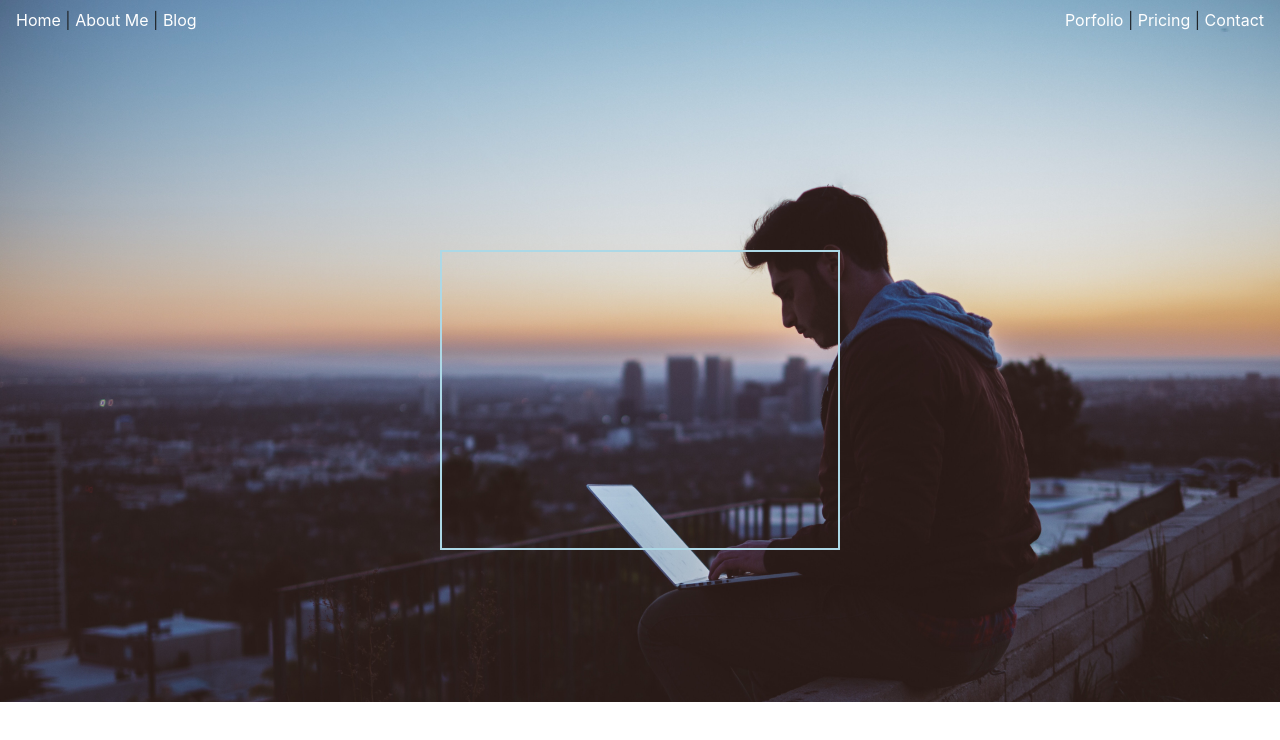
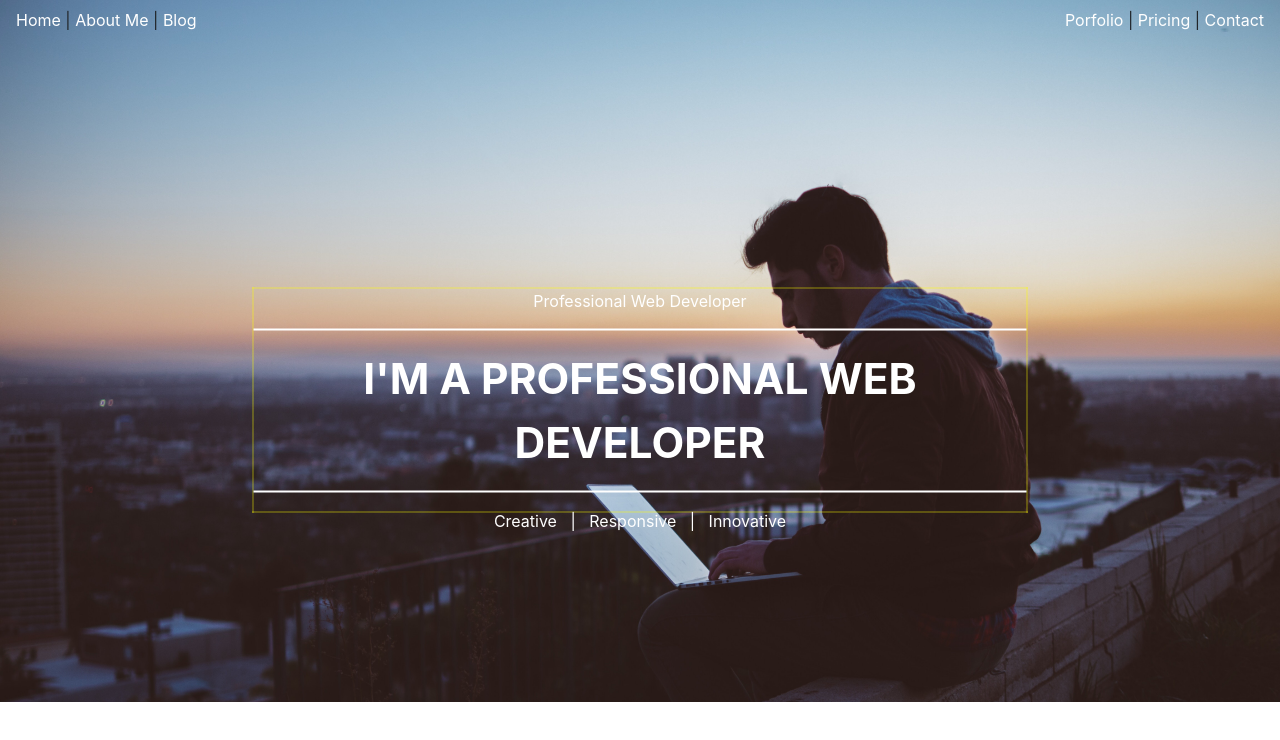
Before and after one commit to joshdrochon/portfolio-landing-page, a plain HTML site: page index.html in a window 1280 px wide. Drawn offline with Linux system fonts and the light colour scheme.

Commit message:
add text-type logo in center of banner

```diff
--- a/css/styles.css
+++ b/css/styles.css
@@ -57,7 +57,18 @@
 }
 
 .rectangle{
-  width: 400px;
-  height: 300px;
-  border: 2px solid lightblue;
+  width: 775px;
+  height: 225px;
+  border: 1px dotted yellow;
+  text-align: center;
+  color:white;
 }
+
+hr{
+   border: 1.5px solid white;
+}
+
+#bold{
+  font-weight: bold;
+  font-size: 42.5px;
+}
--- a/index.html
+++ b/index.html
@@ -29,7 +29,13 @@
         </div>
 
         <div class="centered">
-          <div class="rectangle"></div>
+          <div class="rectangle">
+            <p>Professional Web Developer</p>
+            <hr>
+            <p id="bold">I'M A PROFESSIONAL WEB DEVELOPER</p>
+            <hr>
+            <p>Creative &nbsp; | &nbsp; Responsive &nbsp; | &nbsp; Innovative</p>
+          </div>
         </div>
 
       </div>
```
